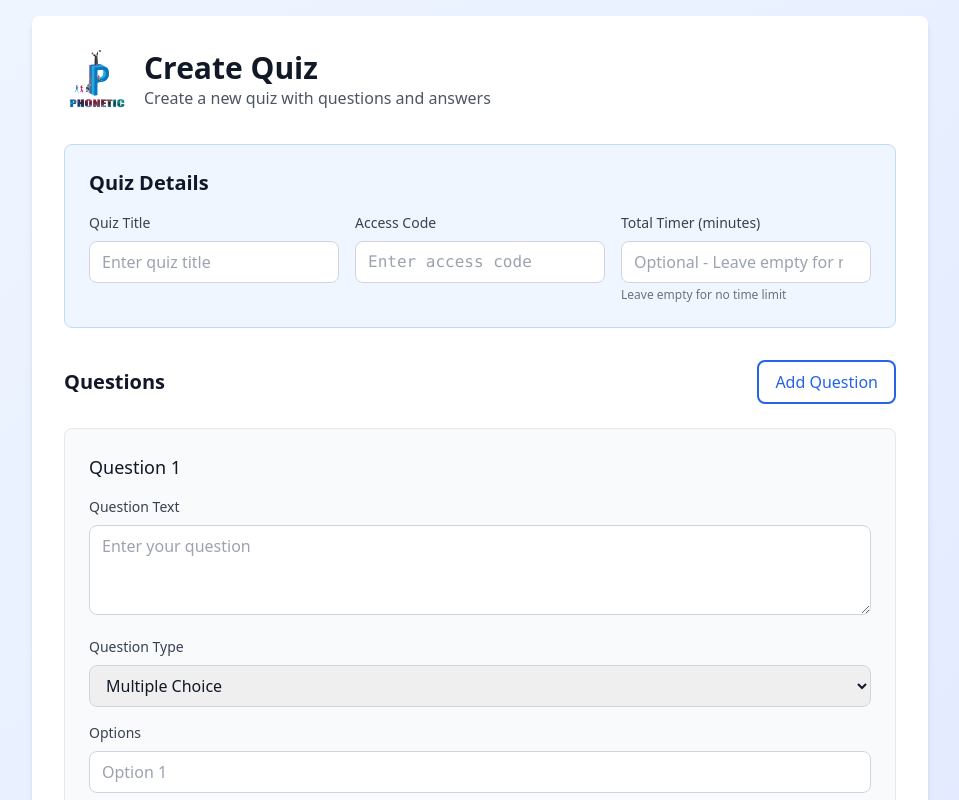
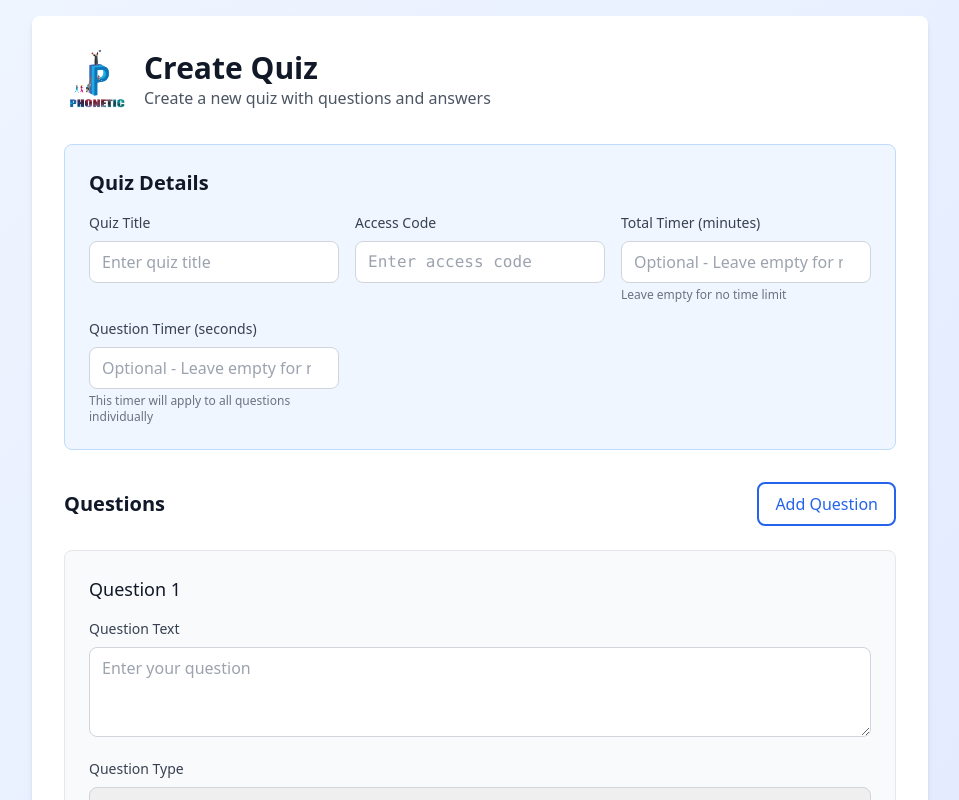
Before and after one commit to phonetic1018/live, a React (Vite) app: page /admin/create-quiz in a window 1280 px wide. Shown: the top 800 px of the page, without its empty margins (160-1119 px from the left). Built offline with nearby package versions, Linux system fonts and the light colour scheme; no server answers; sample sign-in values are in the browser's storage.

Commit message:
Add files via upload

```diff
--- a/src/pages/CreateQuiz.jsx
+++ b/src/pages/CreateQuiz.jsx
@@ -8,15 +8,15 @@ const CreateQuiz = () => {
   const [quizData, setQuizData] = useState({
     title: '',
     accessCode: '',
-    totalTimerMinutes: null
+    totalTimerMinutes: null,
+    questionTimerSeconds: null
   })
   const [questions, setQuestions] = useState([
     {
       text: '',
       type: QUESTION_TYPES.MCQ,
       options: ['', '', '', ''],
-      correctAnswer: '',
-      questionTimerSeconds: null
+      correctAnswer: ''
     }
   ])
   const [error, setError] = useState('')
@@ -46,8 +46,7 @@ const CreateQuiz = () => {
         text: '',
         type: QUESTION_TYPES.MCQ,
         options: ['', '', '', ''],
-        correctAnswer: '',
-        questionTimerSeconds: null
+        correctAnswer: ''
       }
     ])
   }
@@ -104,7 +103,8 @@ const CreateQuiz = () => {
             title: quizData.title.trim(),
             access_code: quizData.accessCode.trim().toUpperCase(),
             status: QUIZ_STATUS.WAITING,
-            total_timer_minutes: quizData.totalTimerMinutes || null
+            total_timer_minutes: quizData.totalTimerMinutes || null,
+            question_timer_seconds: quizData.questionTimerSeconds || null
           }
         ])
         .select()
@@ -125,7 +125,7 @@ const CreateQuiz = () => {
         options: q.type === QUESTION_TYPES.MCQ ? q.options : null,
         correct_answer: q.correctAnswer.trim(),
         order_index: index,
-        question_timer_seconds: q.questionTimerSeconds || null
+        question_timer_seconds: quizData.questionTimerSeconds || null
       }))
 
       const { error: questionsError } = await supabase
@@ -142,13 +142,12 @@ const CreateQuiz = () => {
       setSuccess('Quiz created successfully!')
 
       // Clear form
-      setQuizData({ title: '', accessCode: '', totalTimerMinutes: null })
+      setQuizData({ title: '', accessCode: '', totalTimerMinutes: null, questionTimerSeconds: null })
       setQuestions([{
         text: '',
         type: QUESTION_TYPES.MCQ,
         options: ['', '', '', ''],
-        correctAnswer: '',
-        questionTimerSeconds: null
+        correctAnswer: ''
       }])
 
       // Clear session storage
@@ -235,6 +234,21 @@ const CreateQuiz = () => {
                     max="180"
                   />
                   <p className="text-xs text-gray-500 mt-1">Leave empty for no time limit</p>
+                </div>
+                <div>
+                  <label className="block text-sm font-medium text-gray-700 mb-2">
+                    Question Timer (seconds)
+                  </label>
+                  <input
+                    type="number"
+                    value={quizData.questionTimerSeconds || ''}
+                    onChange={(e) => setQuizData({ ...quizData, questionTimerSeconds: e.target.value ? parseInt(e.target.value) : null })}
+                    placeholder="Optional - Leave empty for no limit"
+                    className="input-field"
+                    min="5"
+                    max="300"
+                  />
+                  <p className="text-xs text-gray-500 mt-1">This timer will apply to all questions individually</p>
                 </div>
               </div>
             </div>
--- a/src/pages/Quiz.jsx
+++ b/src/pages/Quiz.jsx
@@ -102,14 +102,14 @@ const Quiz = () => {
               console.log(`Admin moved to question ${newQuestionIndex + 1}`)
               setCurrentQuestionIndex(newQuestionIndex)
 
-              // Set timer for new question if it has one
-              if (questions[newQuestionIndex] && questions[newQuestionIndex].question_timer_seconds) {
-                setQuestionTimeLeft(questions[newQuestionIndex].question_timer_seconds)
-                setQuestionStartTime(new Date())
-              } else {
-                setQuestionTimeLeft(null)
-                setQuestionStartTime(null)
-              }
+                             // Set timer for new question (use global timer from quiz)
+               if (questions[newQuestionIndex] && quiz.question_timer_seconds) {
+                 setQuestionTimeLeft(quiz.question_timer_seconds)
+                 setQuestionStartTime(new Date())
+               } else {
+                 setQuestionTimeLeft(null)
+                 setQuestionStartTime(null)
+               }
             }
           }
         }
@@ -128,9 +128,9 @@ const Quiz = () => {
       setStartTime(new Date())
     }
 
-    // Set question timer for first question
-    if (questions.length > 0 && questions[0].question_timer_seconds) {
-      setQuestionTimeLeft(questions[0].question_timer_seconds)
+    // Set question timer for first question (use global timer from quiz)
+    if (questions.length > 0 && quiz.question_timer_seconds) {
+      setQuestionTimeLeft(quiz.question_timer_seconds)
       setQuestionStartTime(new Date())
     }
   }
@@ -145,10 +145,10 @@ const Quiz = () => {
     // Move to next question or complete quiz
     if (currentQuestionIndex < questions.length - 1) {
       setCurrentQuestionIndex(prev => prev + 1)
-      // Set timer for next question
+      // Set timer for next question (use global timer from quiz)
       const nextQuestion = questions[currentQuestionIndex + 1]
-      if (nextQuestion && nextQuestion.question_timer_seconds) {
-        setQuestionTimeLeft(nextQuestion.question_timer_seconds)
+      if (nextQuestion && quiz.question_timer_seconds) {
+        setQuestionTimeLeft(quiz.question_timer_seconds)
         setQuestionStartTime(new Date())
       } else {
         setQuestionTimeLeft(null)
@@ -200,10 +200,10 @@ const Quiz = () => {
     if (currentQuestionIndex < questions.length - 1) {
       setCurrentQuestionIndex(prev => prev + 1)
 
-      // Set timer for next question
+      // Set timer for next question (use global timer from quiz)
       const nextQuestion = questions[currentQuestionIndex + 1]
-      if (nextQuestion && nextQuestion.question_timer_seconds) {
-        setQuestionTimeLeft(nextQuestion.question_timer_seconds)
+      if (nextQuestion && quiz.question_timer_seconds) {
+        setQuestionTimeLeft(quiz.question_timer_seconds)
         setQuestionStartTime(new Date())
       } else {
         setQuestionTimeLeft(null)
@@ -216,10 +216,10 @@ const Quiz = () => {
     if (currentQuestionIndex > 0) {
       setCurrentQuestionIndex(prev => prev - 1)
 
-      // Set timer for previous question
+      // Set timer for previous question (use global timer from quiz)
       const prevQuestion = questions[currentQuestionIndex - 1]
-      if (prevQuestion && prevQuestion.question_timer_seconds) {
-        setQuestionTimeLeft(prevQuestion.question_timer_seconds)
+      if (prevQuestion && quiz.question_timer_seconds) {
+        setQuestionTimeLeft(quiz.question_timer_seconds)
         setQuestionStartTime(new Date())
       } else {
         setQuestionTimeLeft(null)
```
